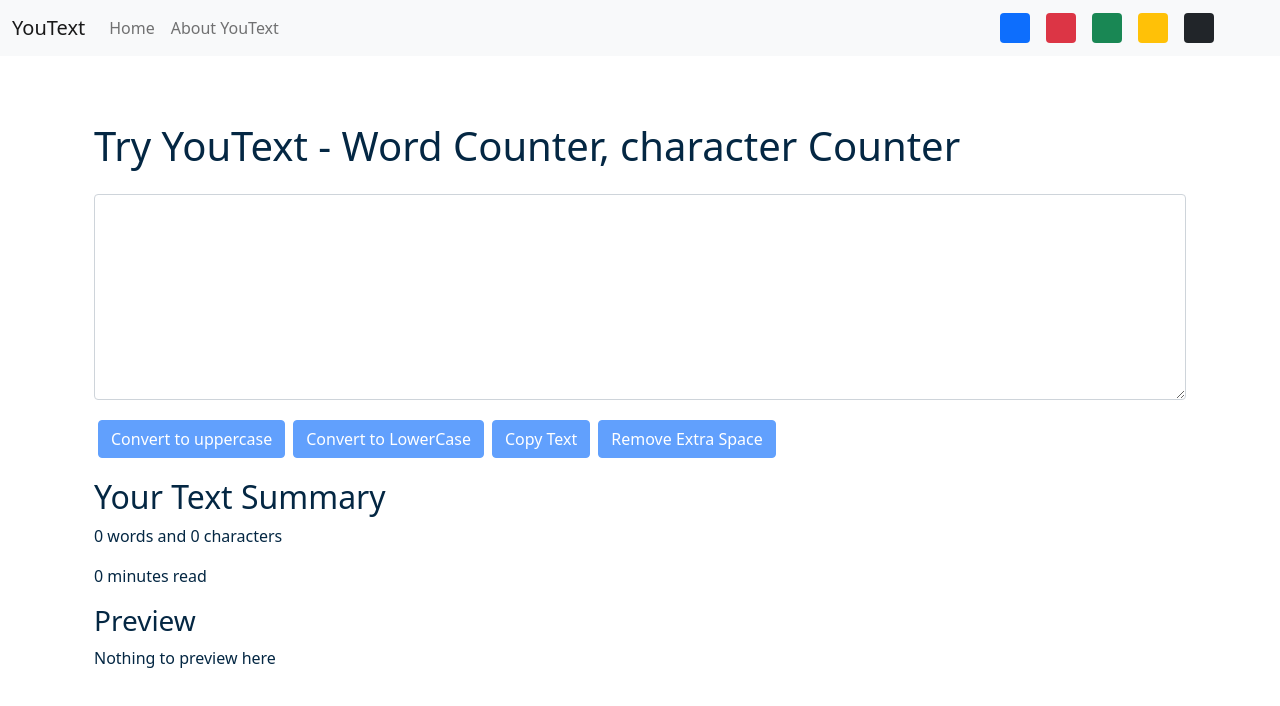
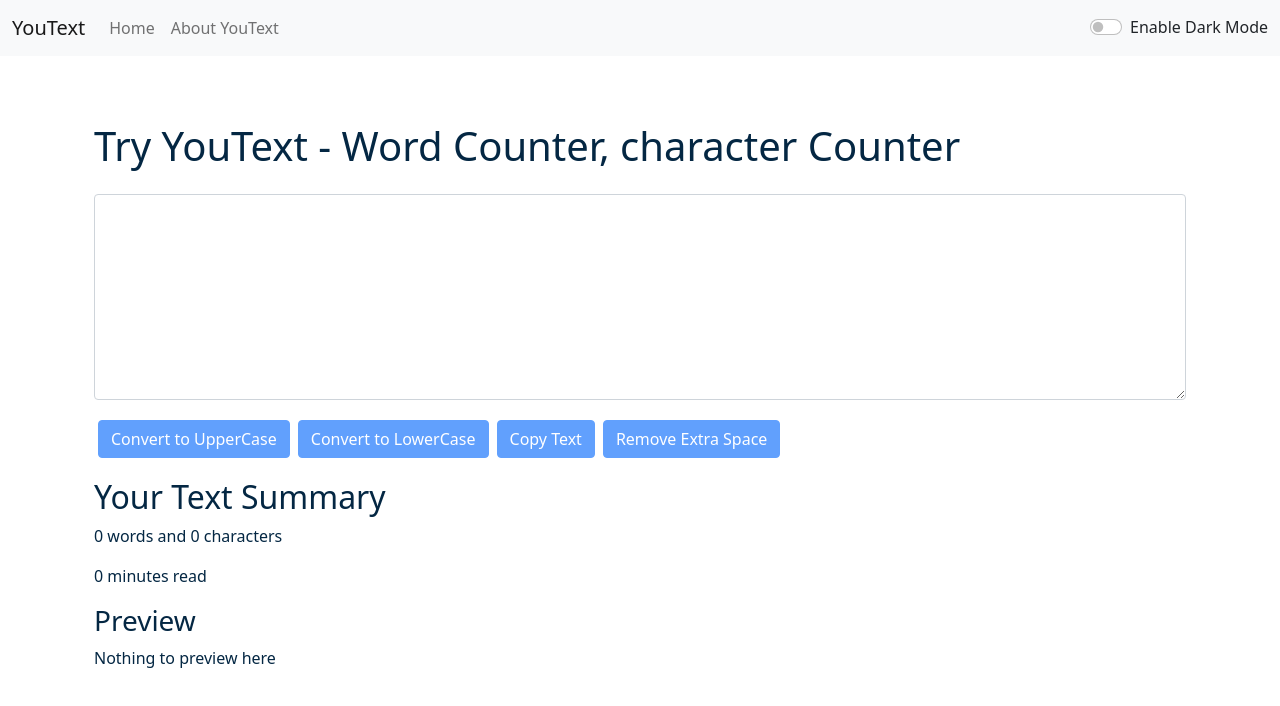
Before and after one commit to gshivani2201/YouText, a React (Create React App) app: page / in a window 1280 px wide. Shown: the top 706 px of the page. Built offline with nearby package versions, Linux system fonts and the light colour scheme.

Commit message:
dark mode added

```diff
--- a/src/App.js
+++ b/src/App.js
@@ -24,19 +24,7 @@
     }, 1500)
   }
 
-  const removeBodyClasses = () => {
-    document.body.classList.remove('bg-light')
-    document.body.classList.remove('bg-dark')
-    document.body.classList.remove('bg-warning')
-    document.body.classList.remove('bg-success')
-    document.body.classList.remove('bg-danger')
-    document.body.classList.remove('bg-dark')
-    document.body.classList.remove('bg-light')
-  }
-
-  const toggleMode = (cls) => {
-    removeBodyClasses()
-    document.body.classList.add('bg-'+cls)
+  const toggleMode = () => {
     if(mode==='light') {
       setMode('dark')
       document.body.style.backgroundColor = '#042743';
@@ -48,6 +36,7 @@
       showAlert("Light mode has been enabled", "success");
     }
   }
+
   return (
     <>
     <Router>
--- a/src/components/Navbar.js
+++ b/src/components/Navbar.js
@@ -36,13 +36,9 @@
                 </Link>
               </li>
             </ul>
-            <div className="d-flex">
-              <div className="bg-primary rounded mx-2" onClick={() => {props.toggleMode('primary')}} style={{height: '30px', width: '30px', cursor: 'pointer'}}></div>
-              <div className="bg-danger rounded mx-2" onClick={() => {props.toggleMode('danger')}} style={{height: '30px', width: '30px', cursor: 'pointer'}}></div>
-              <div className="bg-success rounded mx-2" onClick={() => {props.toggleMode('success')}} style={{height: '30px', width: '30px', cursor: 'pointer'}}></div>
-              <div className="bg-warning rounded mx-2" onClick={() => {props.toggleMode('warning')}} style={{height: '30px', width: '30px', cursor: 'pointer'}}></div>
-              <div className="bg-dark rounded mx-2" onClick={() => {props.toggleMode('dark')}} style={{height: '30px', width: '30px', cursor: 'pointer'}}></div>
-              <div className="bg-light rounded mx-2" onClick={() => {props.toggleMode('light')}} style={{height: '30px', width: '30px', cursor: 'pointer'}}></div>
+            <div className={`form-check form-switch text-${props.mode==='light'?'dark':'light'}`}>
+              <input className="form-check-input" onClick={props.toggleMode} type="checkbox" role="switch" id="flexSwitchCheckDefault"/>
+              <label className="form-check-label" htmlFor="flexSwitchCheckDefault">Enable Dark Mode</label>
             </div>
           </div>
         </div>
--- a/src/components/TextForm.js
+++ b/src/components/TextForm.js
@@ -37,7 +37,7 @@
             <div className="mb-3">
                 <textarea className="form-control" style={{backgroundColor: props.mode==='dark'?'#212529':'white', color: props.mode==='dark'?'white':'#042743'}} value={text} onChange={handleOnChange} id="myBox" rows="8"></textarea>
             </div>
-            <button disabled={text.length===0} className="btn btn-primary mx-1 my-1" onClick={handleUpClick}>Convert to uppercase</button>
+            <button disabled={text.length===0} className="btn btn-primary mx-1 my-1" onClick={handleUpClick}>Convert to UpperCase</button>
             <button disabled={text.length===0} className="btn btn-primary mx-1 my-1" onClick={handleLowClick}>Convert to LowerCase</button>
             <button disabled={text.length===0} className="btn btn-primary mx-1 my-1" onClick={handleOnCopy}>Copy Text</button>
             <button disabled={text.length===0} className="btn btn-primary mx-1 my-1" onClick={handleExtraSpaces}>Remove Extra Space</button>
```
